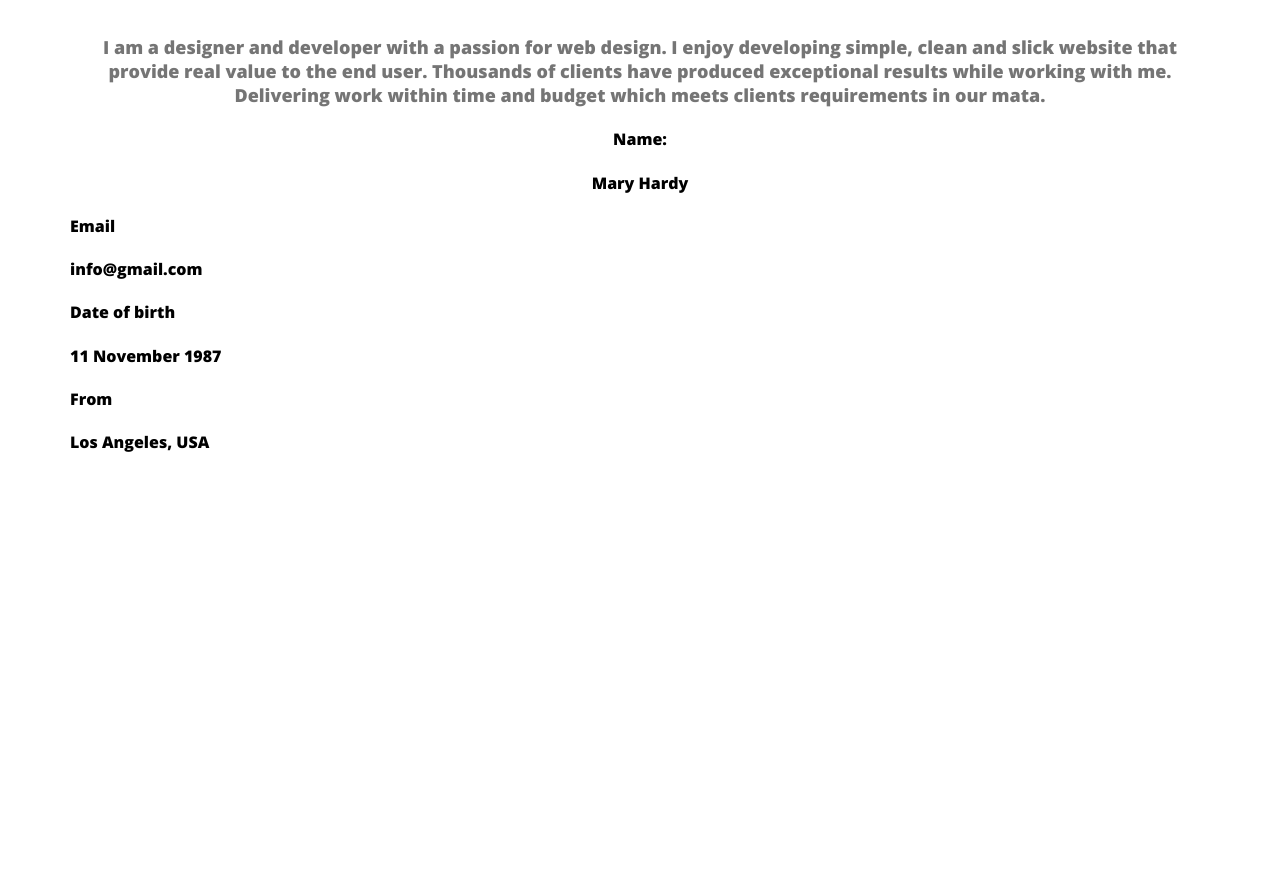
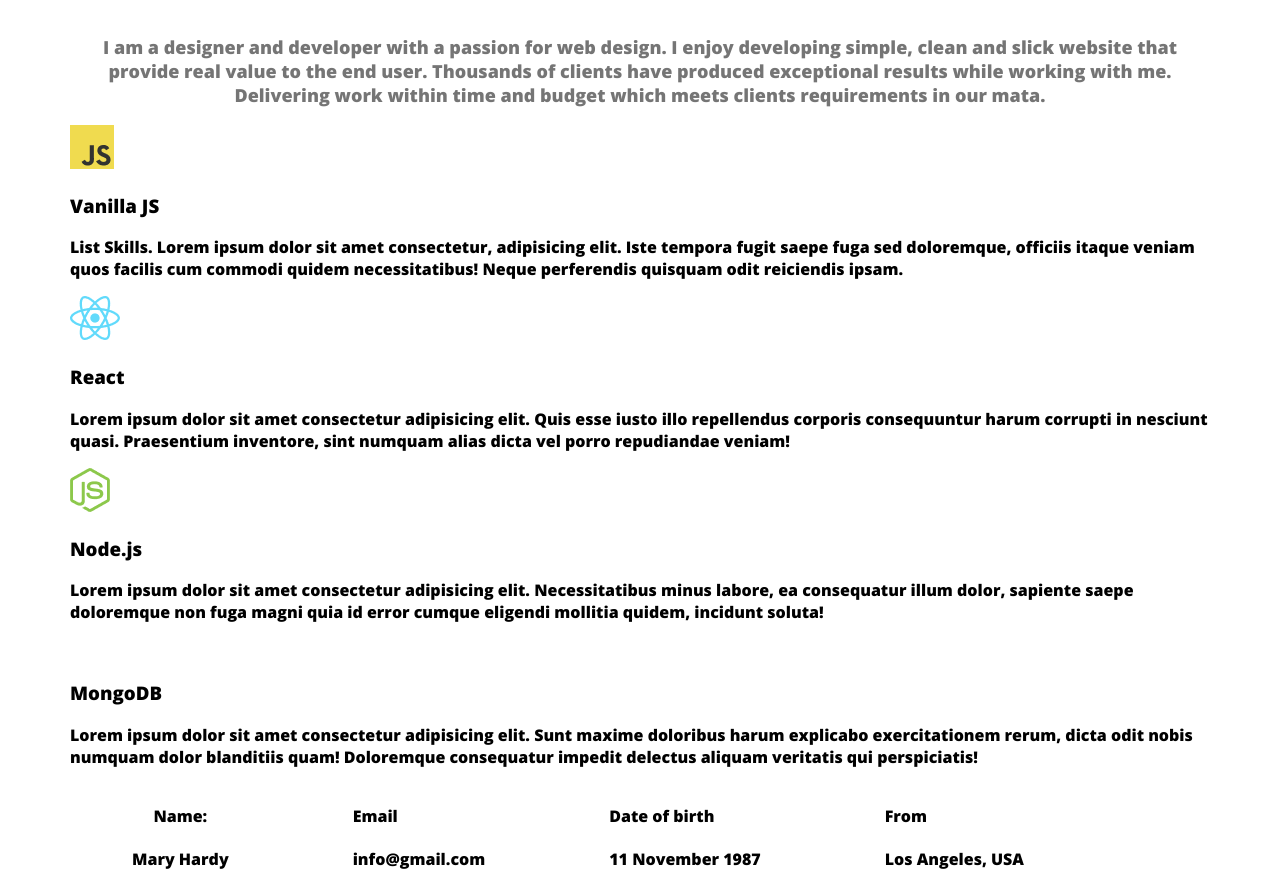
Before and after one commit to Jaynab-Sultana-479/webdeveloper-portfolio, a plain HTML site: page index.html in a window 1280 px wide. Shown: the part 1320-2214 px from the top of the page. Before the commit the page ends 1794 px from the top, so only its background shows below. Drawn offline with nearby package versions, Linux system fonts and the light colour scheme.

Commit message:
adding new work

```diff
--- a/index.html
+++ b/index.html
@@ -37,9 +37,30 @@
     <main>
           <section class="about"></section>
           <h3 class="section-title"></h3>
-          <p class="section-description">
+          <p id="what I do description" class="section-description">
+
             I am a designer and developer with a passion for web design. I enjoy developing simple, clean and slick website that provide real value to the end user. Thousands of clients have produced exceptional results while working with me. Delivering work within time and budget which meets clients requirements in our mata.
           </p>
+          <div class="skill">
+            <img src="images/js.png" alt="">
+            <h3 class="skill-title">Vanilla JS</h3>
+            <p class="skill-des">List Skills. Lorem ipsum dolor sit amet consectetur, adipisicing elit. Iste tempora fugit saepe fuga sed doloremque, officiis itaque veniam quos facilis cum commodi quidem necessitatibus! Neque perferendis quisquam odit reiciendis ipsam.</p>
+          </div>
+          <div class="skill">
+            <img src="images/react.png" alt="">
+            <h3 class="skill-title">React</h3>
+            <p class="skill-des">Lorem ipsum dolor sit amet consectetur adipisicing elit. Quis esse iusto illo repellendus corporis consequuntur harum corrupti in nesciunt quasi. Praesentium inventore, sint numquam alias dicta vel porro repudiandae veniam!</p>
+          </div>
+          <div class="skill">
+            <img src="images/nodejs.png" alt="">
+            <h3 class="skill-title">Node.js</h3>
+            <p class="skill-des">Lorem ipsum dolor sit amet consectetur adipisicing elit. Necessitatibus minus labore, ea consequatur illum dolor, sapiente saepe doloremque non fuga magni quia id error cumque eligendi mollitia quidem, incidunt soluta!</p>
+          </div>
+          <div class="skill">
+            <img src="" alt="">
+            <h3 class="skill-title">MongoDB</h3>
+            <p class="skill-des">Lorem ipsum dolor sit amet consectetur adipisicing elit. Sunt maxime doloribus harum explicabo exercitationem rerum, dicta odit nobis numquam dolor blanditiis quam! Doloremque consequatur impedit delectus aliquam veritatis qui perspiciatis!</p>
+          </div>
           <div class="about-info-container">
             <div class="about-info">
             <h4 class="info-title">Name:</h4>
@@ -67,6 +88,8 @@
             <!-- .about-inf*4>h4.info-title+p.info-description -->
 
           </section>
+          <!-- what I do section start -->
+          <section></section>
     </main>
     <footer>
 
--- a/styles/portfolio.css
+++ b/styles/portfolio.css
@@ -118,10 +118,13 @@ main{
     max-width: 1140px;
     margin: 0 auto;
 }
-. about-info-container{
+.about-info-container{
     display: flex;
     justify-content: space-around;
 }
 .about-info{
     text-align: center;
 }
+#what I do description{
+    padding: 30px;
+}
```
